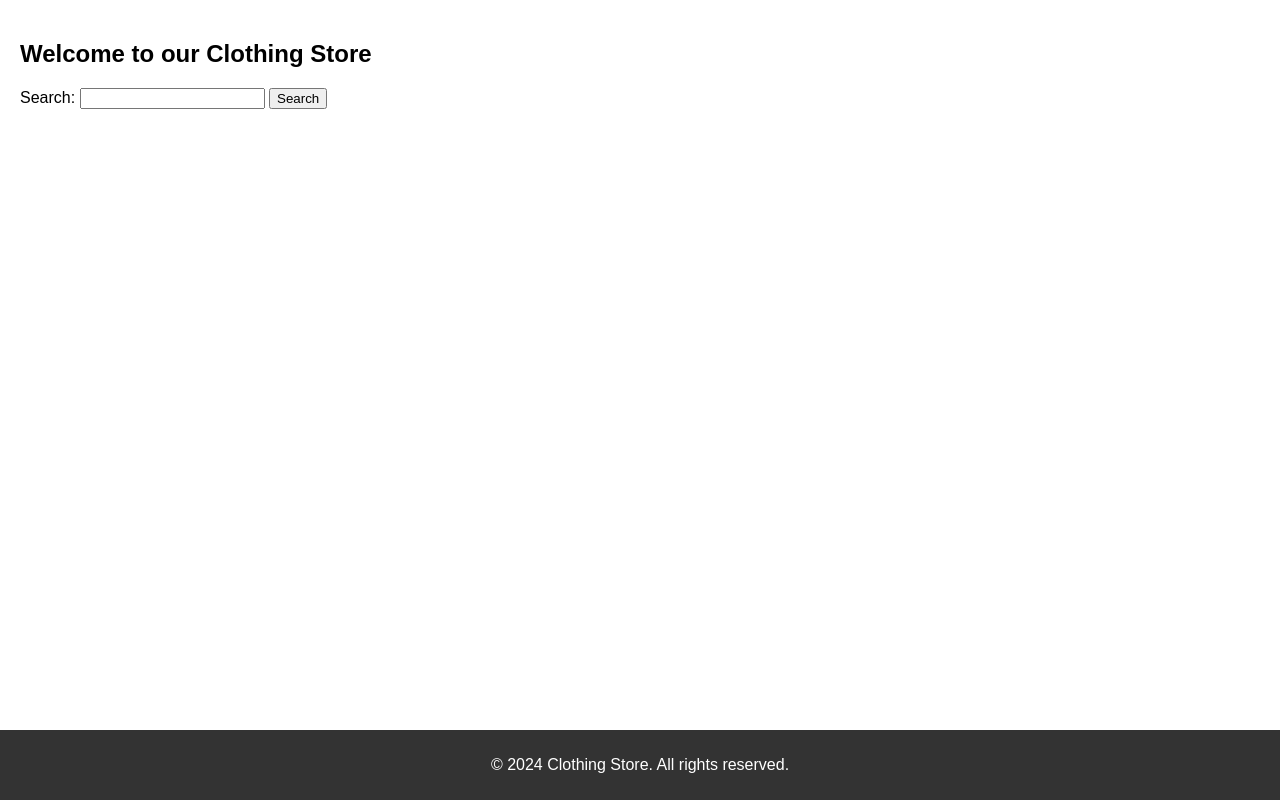
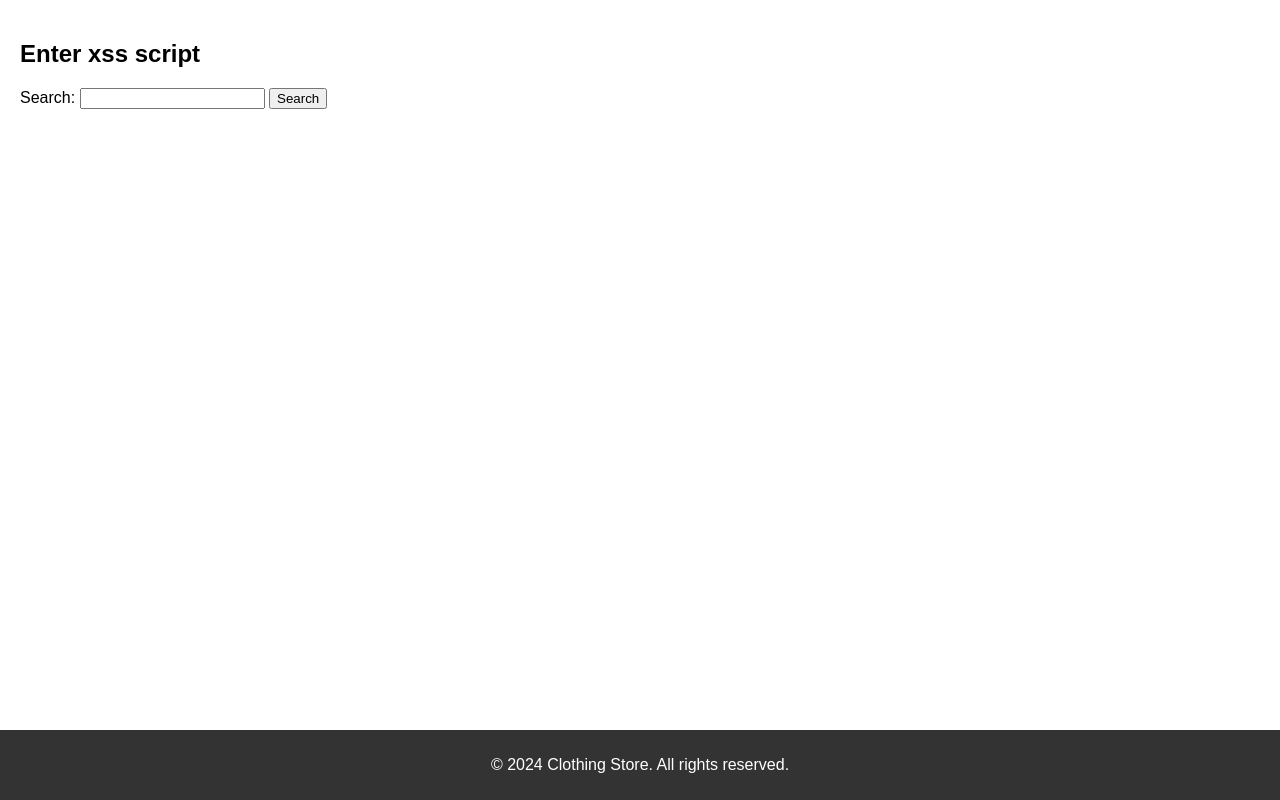
Before and after one commit to HivinManjuSri/test001, a plain HTML site: page index.html in a window 1280 px wide. Drawn offline with Linux system fonts and the light colour scheme.

Commit message:
Update index.html

```diff
--- a/index.html
+++ b/index.html
@@ -9,7 +9,7 @@
 <body>
     <main>
         <section>
-            <h2>Welcome to our Clothing Store</h2>
+            <h2>Enter xss script </h2>
             <form action="#" method="get">
                 <label for="search">Search:</label>
                 <input type="text" id="search" name="search">
```
